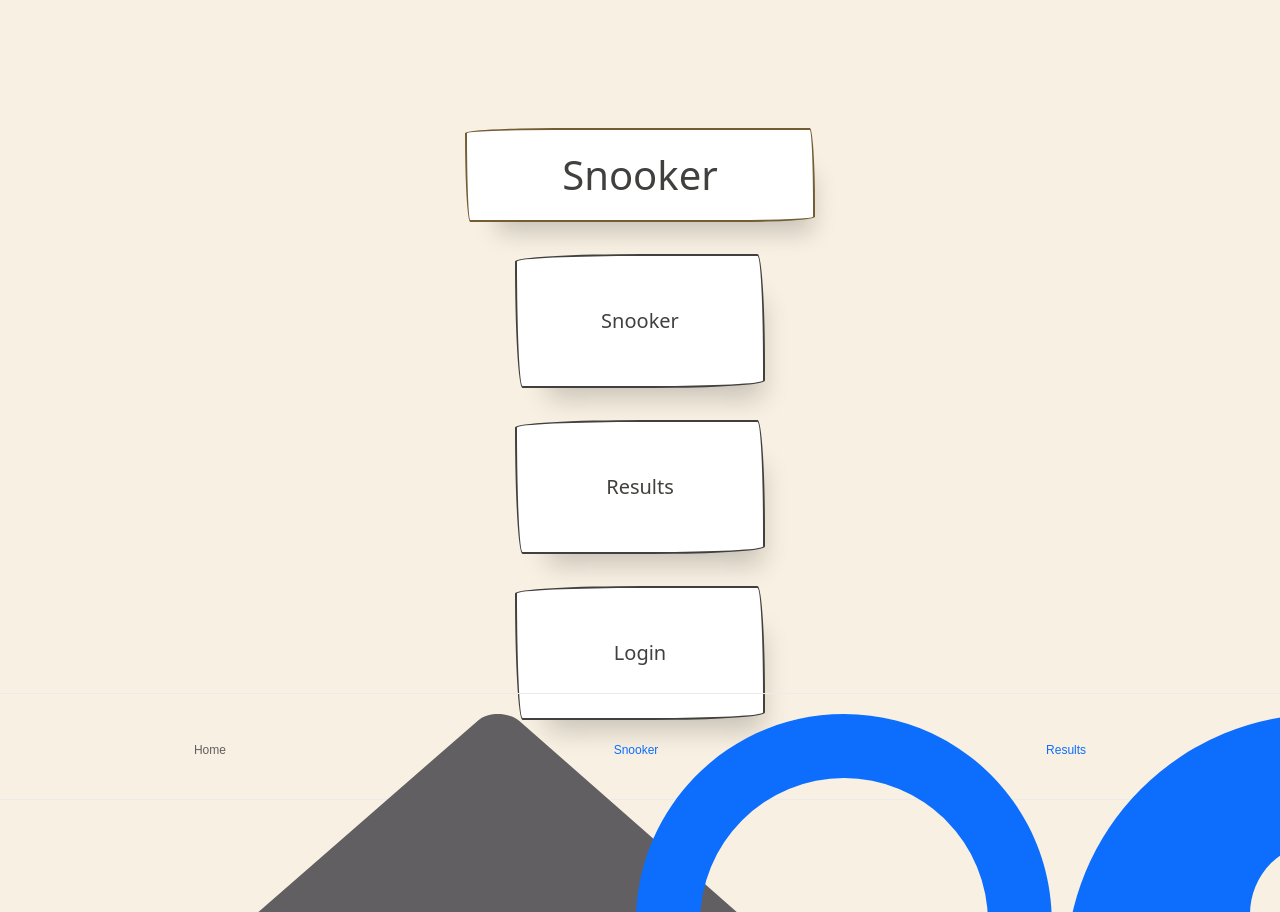
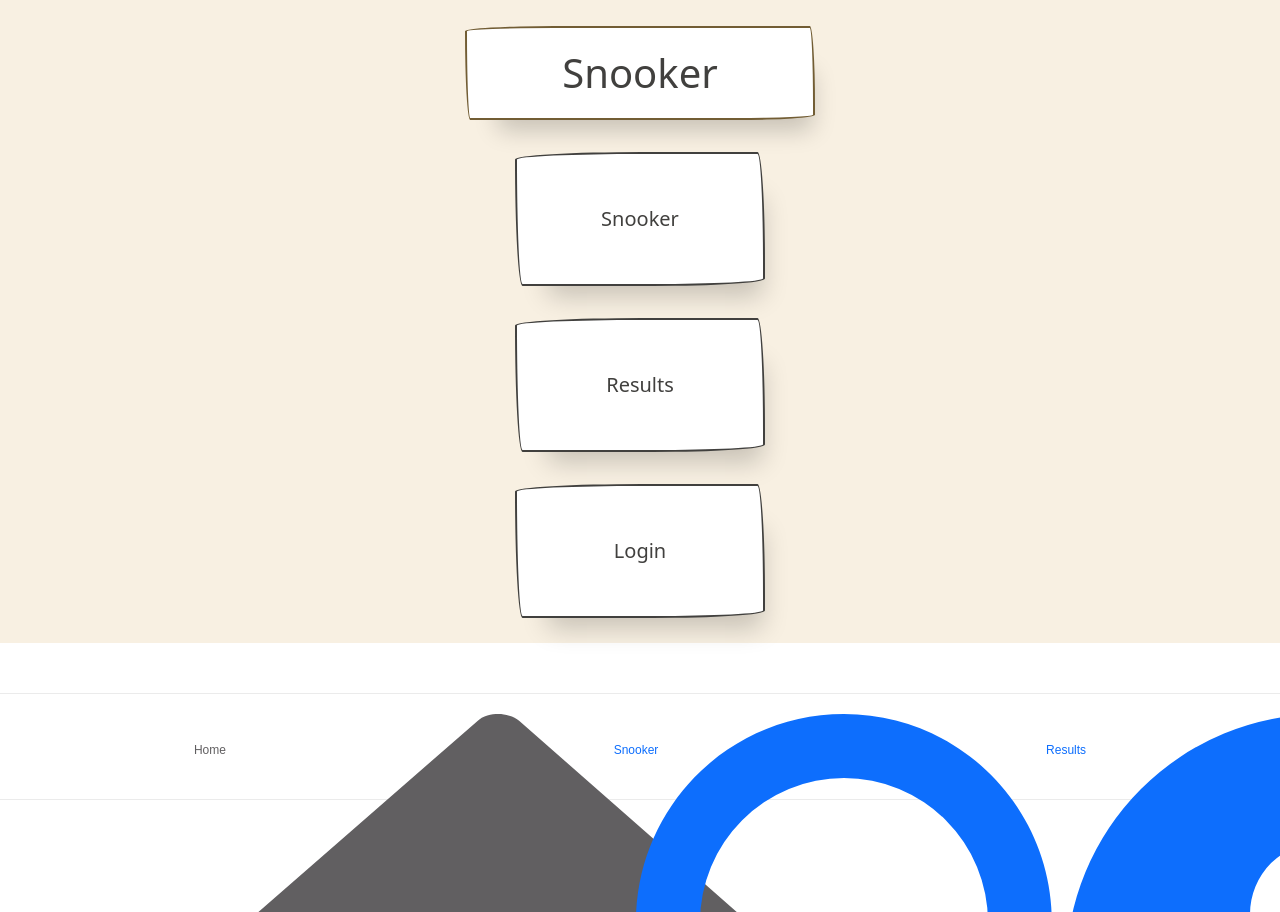
Before and after one commit to miikajuhala/SnookerApp, a React (Create React App) app: page / in a window 1280 px wide. After the commit the page ends 800 px from the top, so only its background shows below. Built offline with nearby package versions, Linux system fonts and the light colour scheme; a web font is replaced by a local one.

Commit message:
flex changes

```diff
--- a/src/App.css
+++ b/src/App.css
@@ -122,8 +122,8 @@ html.dark {
 }
 .bg1 {
   background-color: #f8f0e2;
-  padding-top: 10%;
-  padding-bottom: 15%;
+  padding-top: 2%;
+  padding-bottom: 2%;
   margin: 0;
 }
 .bg3 {
--- a/src/App.js
+++ b/src/App.js
@@ -10,7 +10,7 @@ import Snooker from './Components/Snooker';
 import Results from './Components/Results';
 import BottomNavigation1 from './Components/BottomNavigation1';
 import Settings from './Components/Settings';
-import { Container, IconButton, Snackbar } from '@mui/material';
+import { Container, Grid, IconButton, Snackbar } from '@mui/material';
 import MuiAlert from '@mui/material/Alert';
 import { confirmAlert } from 'react-confirm-alert';
 import 'react-confirm-alert/src/react-confirm-alert.css'
@@ -163,8 +163,10 @@ function App() {
   return (
 
   <>
+  <Grid direction="column">
 
     {/* <Body with all functionalities */}
+      <Grid  item xs={10}>
       <Routes>
           <Route path="/login"  element={<Login logout={Logout} logged={logged}  setLogged={setLogged}   setOpen={setOpen} setMsg={setMsg}/>}></Route>
           <Route path="/" element={<Mainpage logout={Logout} logged={logged} setLogged={setLogged}/> }></Route>
@@ -172,10 +174,13 @@ function App() {
           <Route path="/results"  element={<Results />}></Route>
           <Route path="/settings" element={<Settings />}></Route>
       </Routes>
-
+      </Grid>
 
     {/* //Navigation bar */}
+      <Grid item xs={2}>
       <BottomNavigation1></BottomNavigation1>
+      </Grid>
+  </Grid>
 
    <Snackbar
         lenght={13}
@@ -186,7 +191,6 @@ function App() {
         message={<Alert severity="success">{msg}</Alert>}
         action={action}
       />
-
   </>
 
 
```
Lines whose indentation alone changed are shown as unchanged.
